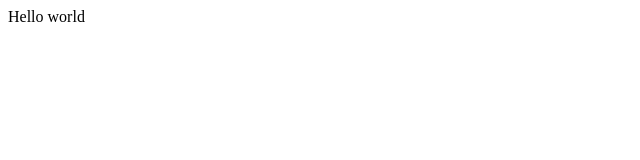
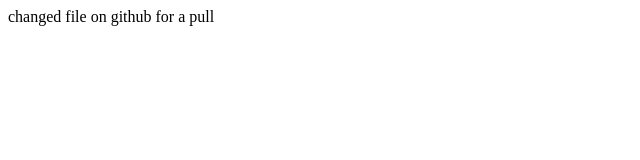
Before and after one commit to budgie1984/practice, a plain HTML site: page index.html in a window 1280 px wide. Shown: the whole page, without its empty margins (0-640 px from the left). Drawn offline with Linux system fonts and the light colour scheme.

Commit message:
Update index.html

```diff
--- a/index.html
+++ b/index.html
@@ -5,6 +5,6 @@
     <style></style>
   </head>
   <body>
-  <p> Hello world </p>
+  <p> changed file on github for a pull </p>
   </body>
 </html>
```
